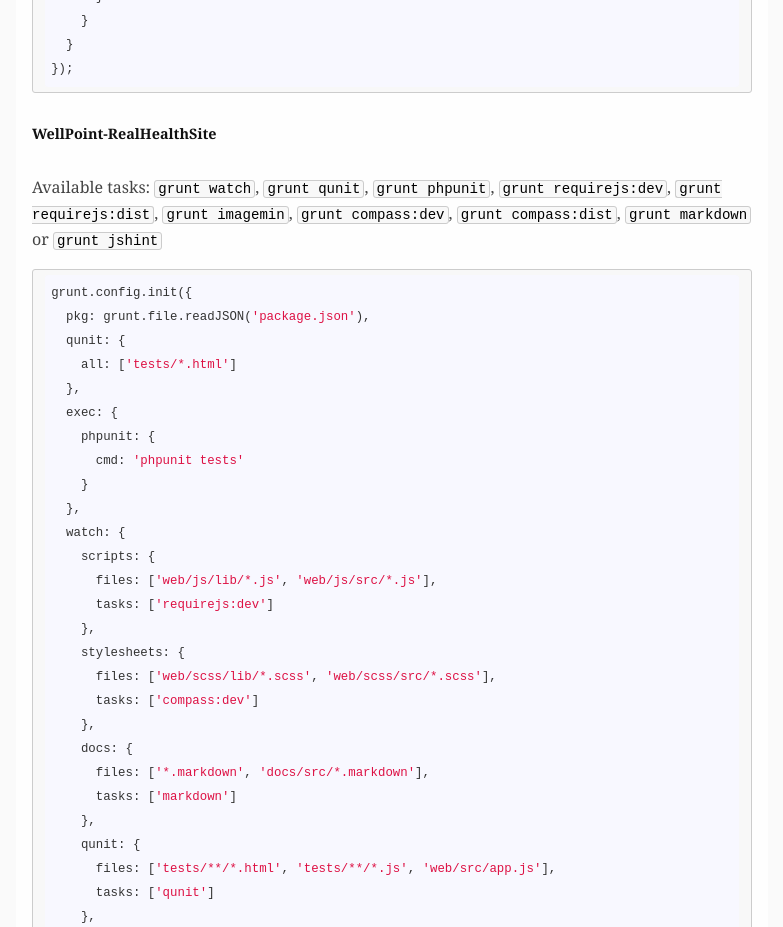
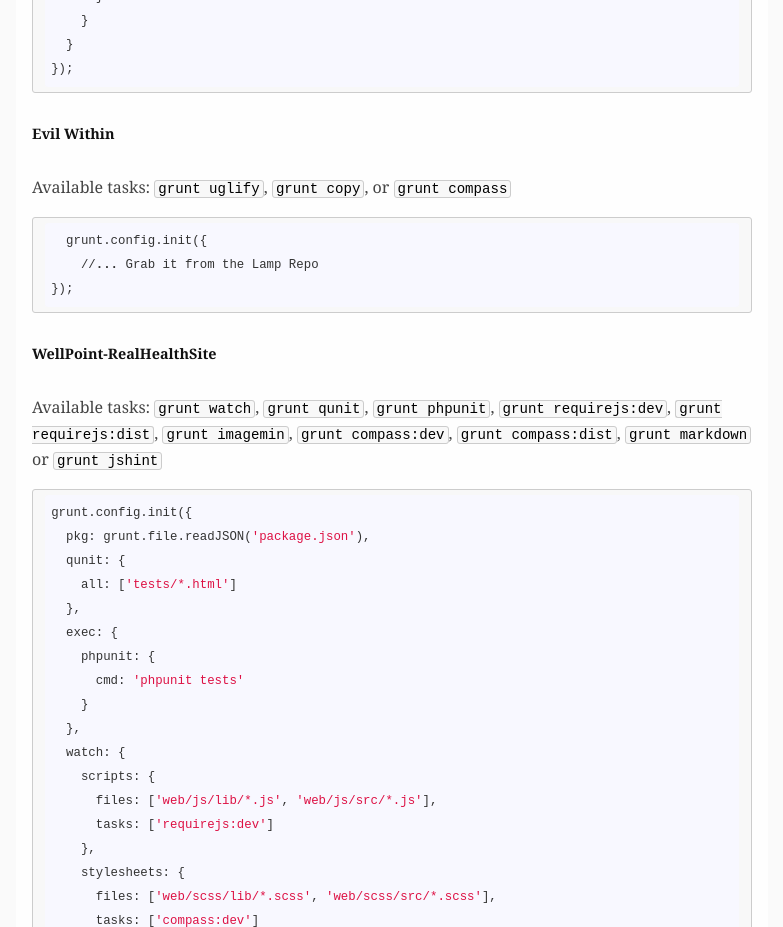
Before and after one commit to rogeruiz/talk-grunt, a website: page docs/index.html in a window 1280 px wide. Shown: the part 5240-6167 px from the top of the page, without its empty margins (248-1031 px from the left). Drawn offline with Linux system fonts and the light colour scheme.

Commit message:
Updating the Docs

```diff
--- a/docs/index.html
+++ b/docs/index.html
@@ -188,6 +188,11 @@
     }
   }
 });</code></pre>
+<h6>Evil Within</h6>
+<p>Available tasks: <code>grunt uglify</code>, <code>grunt copy</code>, or <code>grunt compass</code></p>
+<pre><code class="lang-js">  grunt.config.init({
+    //<span class="keyword">...</span> Grab it from the Lamp Repo
+});</code></pre>
 <h6>WellPoint-RealHealthSite</h6>
 <p>Available tasks: <code>grunt watch</code>, <code>grunt qunit</code>, <code>grunt phpunit</code>, <code>grunt requirejs:dev</code>,
 <code>grunt requirejs:dist</code>, <code>grunt imagemin</code>, <code>grunt compass:dev</code>, <code>grunt compass:dist</code>,
```
Also changed, not shown: readme.md.
